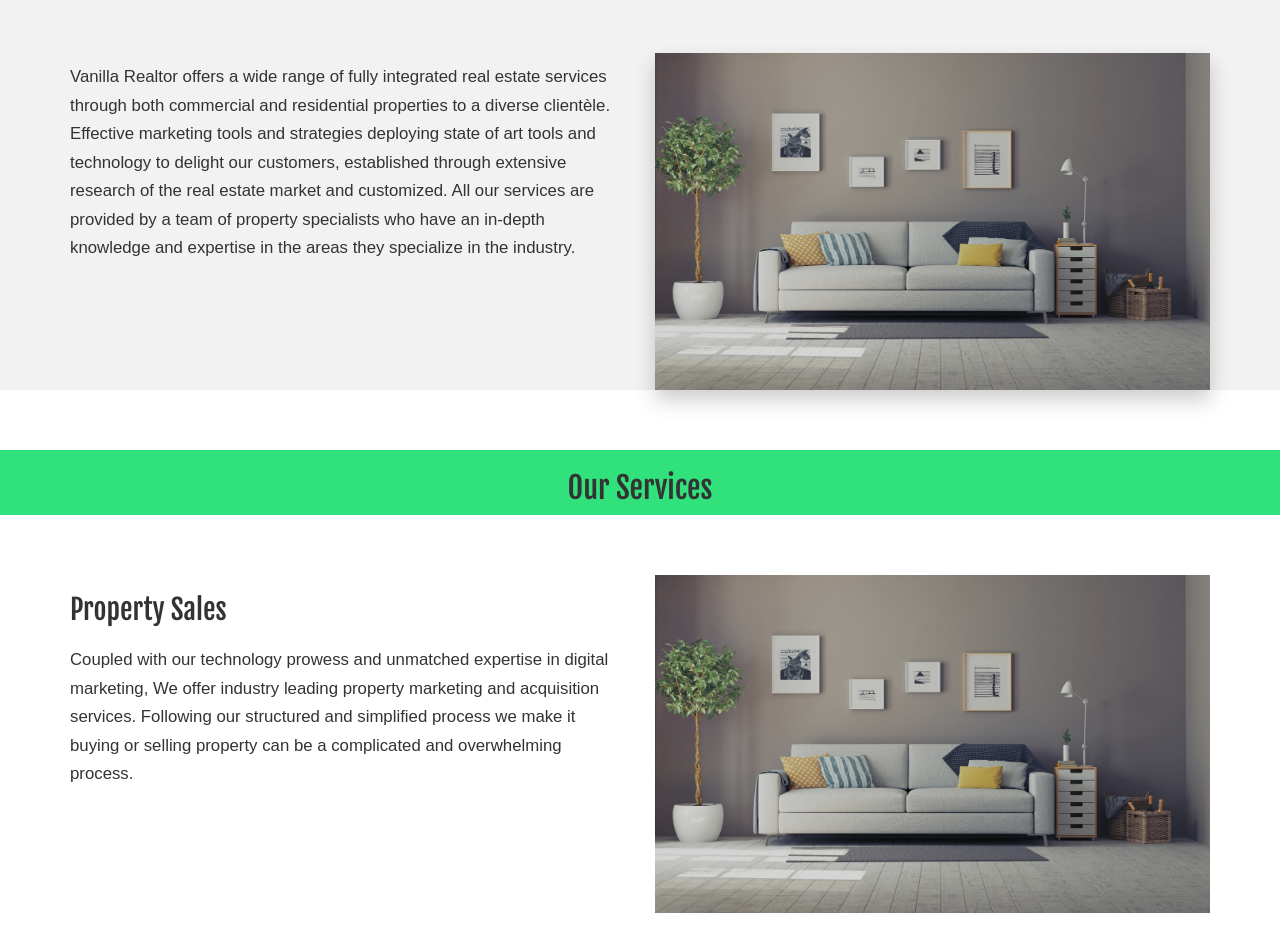
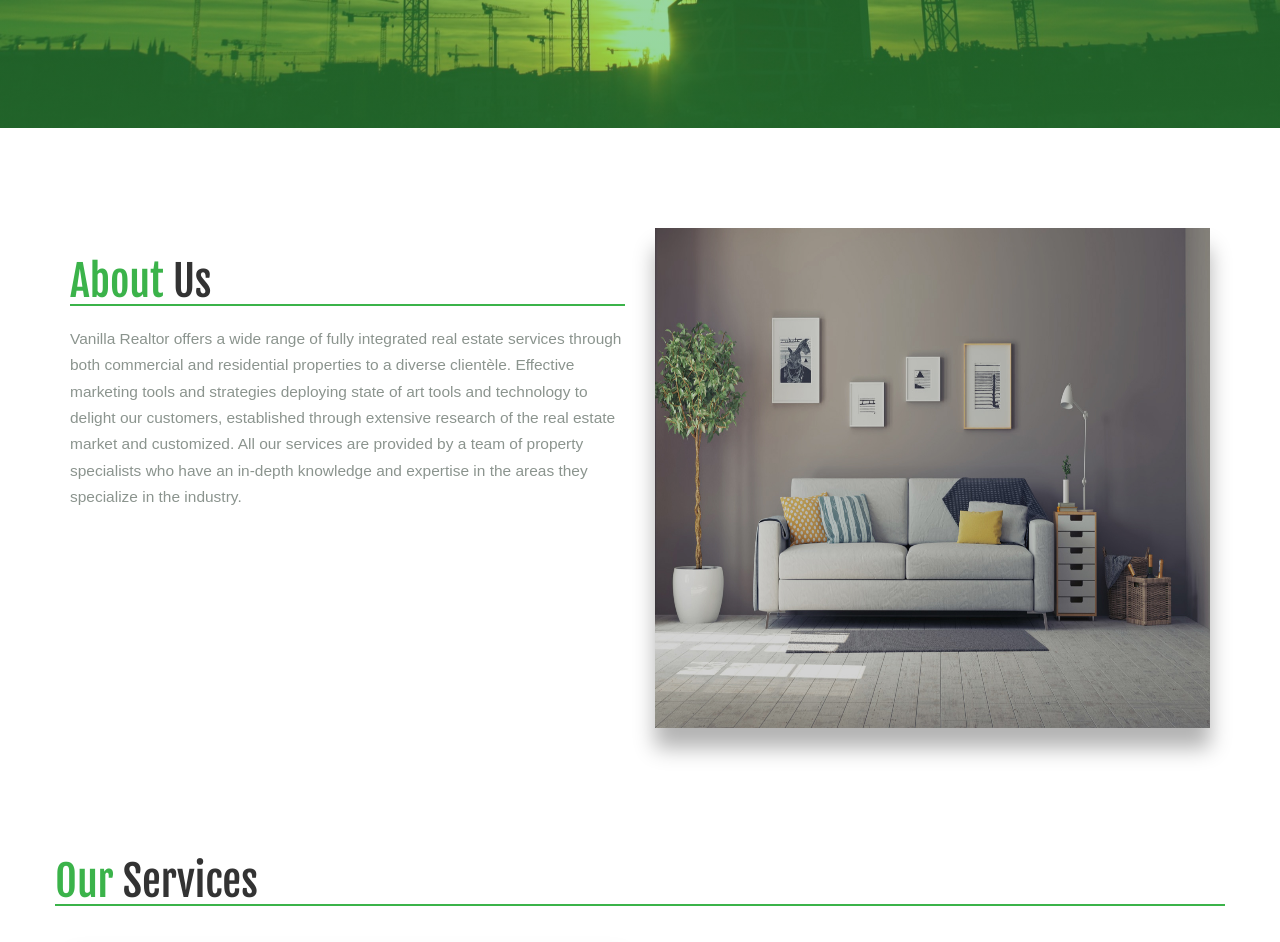
Before and after one commit to john-karanja/majaniproperties, a plain HTML site: page index.html in a window 1280 px wide. Shown: the part 522-1464 px from the top of the page. Drawn offline with Linux system fonts and the light colour scheme; a web font is replaced by a local one.

Commit message:
made style changes to about and services section

```diff
--- a/css/my-styles.css
+++ b/css/my-styles.css
@@ -1,15 +1,5 @@
 body {
 	line-height: 1.7;
-}
-.about {
-	margin-bottom: 60px;
-	background-color: #f2f2f2;
-}
-.about .section-headline, .services .section-headline {
-	margin-bottom: 60px;
-}
-.services .row {
-	margin-bottom: 100px;
 }
 /***********************
 Typography
@@ -19,28 +9,41 @@ h1,h2,h3 {
 }
 p {
 	font-family: 'Cantarell', sans-serif,helvetica;
+
 }
-.section-headline {
-	text-align: center;
-	background-color: #31E17C;
-	padding: 1px;
+.section-headline h2  {
+	border-bottom: 2px solid #3bb34a;
+	margin-top: 30px;
+	font-size: 3em;
+}
+.services .section-headline h2 {
+	margin-bottom: 50px;
+}
+span.green-text {
+	color: #3bb34a;
 }
 .section-text h3 {
 	font-size: 2em;
+	display: inline-block;
+	border-right: 3px solid #3bb34a;
+	border-left: 3px solid #3bb34a;
+	padding: 0 4px;
 }
 .section-text p {
-	font-size: 1.2em;
-	padding-top: 10px
+	font-size: 1.105em;
+	padding-top: 10px;
+	color: #8b948e;
 }
 /***********************
 Images
 ************************/
 section img {
 	max-width: 100%;
-
+	box-shadow: 0px 0px 20px 1px rgba(0,0,0,0.1);
 }
 .about img {
-	box-shadow: 0px 10px 20px 0px rgba(0,0,0,0.2);
+	box-shadow: 0px 20px 20px 0px rgba(0,0,0,0.3);
+	height: 500px;
 }
 
 /***********************
@@ -48,12 +51,12 @@ Navbar
 ************************/
 .navbar {
 	border-radius: 0;
-	background-color: #fff;
+	background-color: transparent;
 	border: none;
 
 }
 .navabr-brand img {
-	width: 130px;
+	width: 150px;
 	margin: 20px 50px;
 
 }
@@ -62,12 +65,26 @@ Navbar
 Jumbotron
 ************************/
 .jumbotron {
-	background-color: #31e17c;
+	background: linear-gradient( rgba(59, 179, 74, 0.4),
+		rgba(59, 179, 74, 0.55) ),url('../Images/hero.jpeg');
+  background-size: cover;
+  background-repeat: no-repeat;
+	background-position: 50% 100%;
 	padding-top: 0;
 	margin-bottom: 0;
-	height: 450px;;
+	height: 650px;
 }
 .jumbotron header {
 	padding-left: 50px;
+	padding-top: 130px;
 	color: #f9fcfa;
 }
+/***********************
+Sections
+************************/
+.about {
+	padding: 100px 0;
+}
+.services .row {
+	margin-bottom: 80px;
+}
--- a/index.html
+++ b/index.html
@@ -23,7 +23,7 @@
 			<div class="container-fluid">
 				<div class="navabr-header">
 					<a href="#" class="navabr-brand">
-						<img src="images/majani-svg.svg" alt="">
+						<img src="images/majani-svg-white.svg" alt="">
 					</a>
 				</div>
 			</div>
@@ -41,13 +41,13 @@
 
 	<!-- About -->
 	<section class="about">
-		<header class="section-headline container-fluid">
-			<h2>About Us</h2>
-		</header>
 		<div class="container">
 			<div class="row">
 				<div class="col-sm-6">
 					<div class="section-text">
+						<header class="section-headline">
+							<h2><span class="green-text">About</span> Us</h2>
+						</header>
 						<p>Vanilla Realtor offers a wide range of fully integrated real estate services through both commercial and residential properties to a diverse clientèle. Effective marketing tools and strategies deploying state of art tools and technology to delight our customers, established through extensive research of the real estate market and customized. All our services are provided by a team of property specialists who have an in-depth knowledge and expertise in the areas they specialize in the industry.</p>
 					</div>
 				</div>
@@ -61,15 +61,31 @@
 
 	<!-- Services -->
 	<section class="services">
-		<header class="section-headline">
-			<h2>Our Services</h2>
-		</header>
 		<div class="container">
 			<div class="row">
+				<header class="section-headline">
+					<h2><span class="green-text">Our</span> Services</h2>
+				</header>
+				<div class="col-sm-6">
+
+					<img src="images/inside.jpg" alt="">
+				</div>
+
 				<div class="col-sm-6 st">
 					<div class="section-text">
 						<h3>Property Sales</h3>
 						<p>Coupled with our technology prowess and unmatched expertise in digital marketing, We offer industry leading property marketing and acquisition services. Following our structured and simplified process we make it buying or selling property can be a complicated and overwhelming process.</p>
+					</div>
+				</div>
+
+			</div>
+
+			<div class="row">
+
+				<div class="col-sm-6 st">
+					<div class="section-text">
+						<h3>Property Letting</h3>
+						<p>We offer our esteemed clients a one stop agency for all property rental needs. Our strong and dynamic team is dedicated to recommend properties and areas that would specifically match our clients’ needs.</p>
 					</div>
 				</div>
 
@@ -79,19 +95,11 @@
 			</div>
 
 			<div class="row">
+
 				<div class="col-sm-6">
 					<img src="images/inside.jpg" alt="">
 				</div>
 
-				<div class="col-sm-6 st">
-					<div class="section-text">
-						<h3>Property Letting</h3>
-						<p>We offer our esteemed clients a one stop agency for all property rental needs. Our strong and dynamic team is dedicated to recommend properties and areas that would specifically match our clients’ needs.</p>
-					</div>
-				</div>
-			</div>
-
-			<div class="row">
 				<div class="col-sm-6 st">
 					<div class="section-text">
 						<h3>Property Management</h3>
@@ -99,9 +107,7 @@
 					</div>
 				</div>
 
-				<div class="col-sm-6">
-					<img src="images/inside.jpg" alt="">
-				</div>
+
 			</div>
 		</div>
 	</section>
```
Also changed, not shown: images/hero.jpeg (renamed from images/pexels-photo-12255.jpeg), images/majani-svg-white.svg (added).
